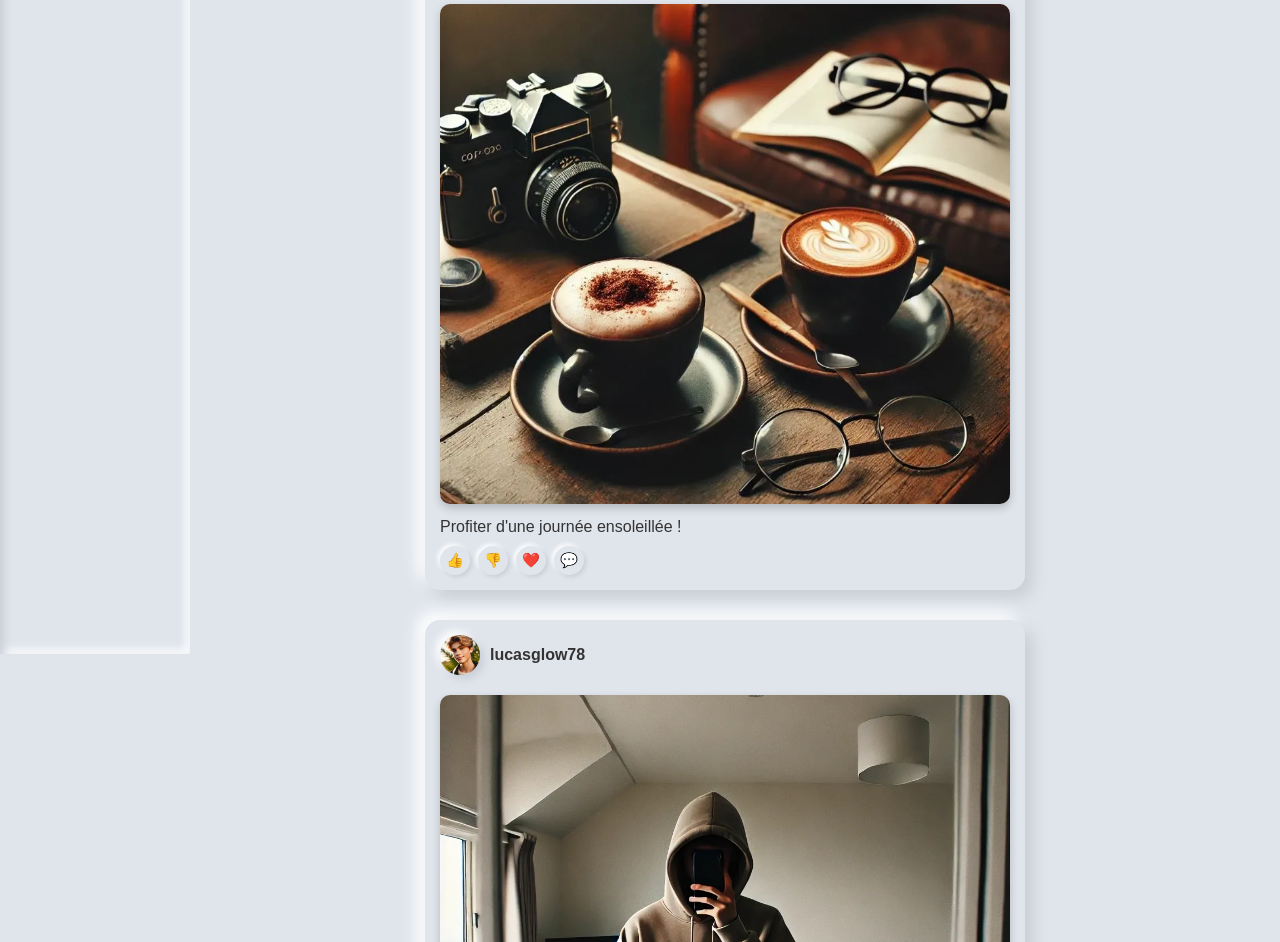
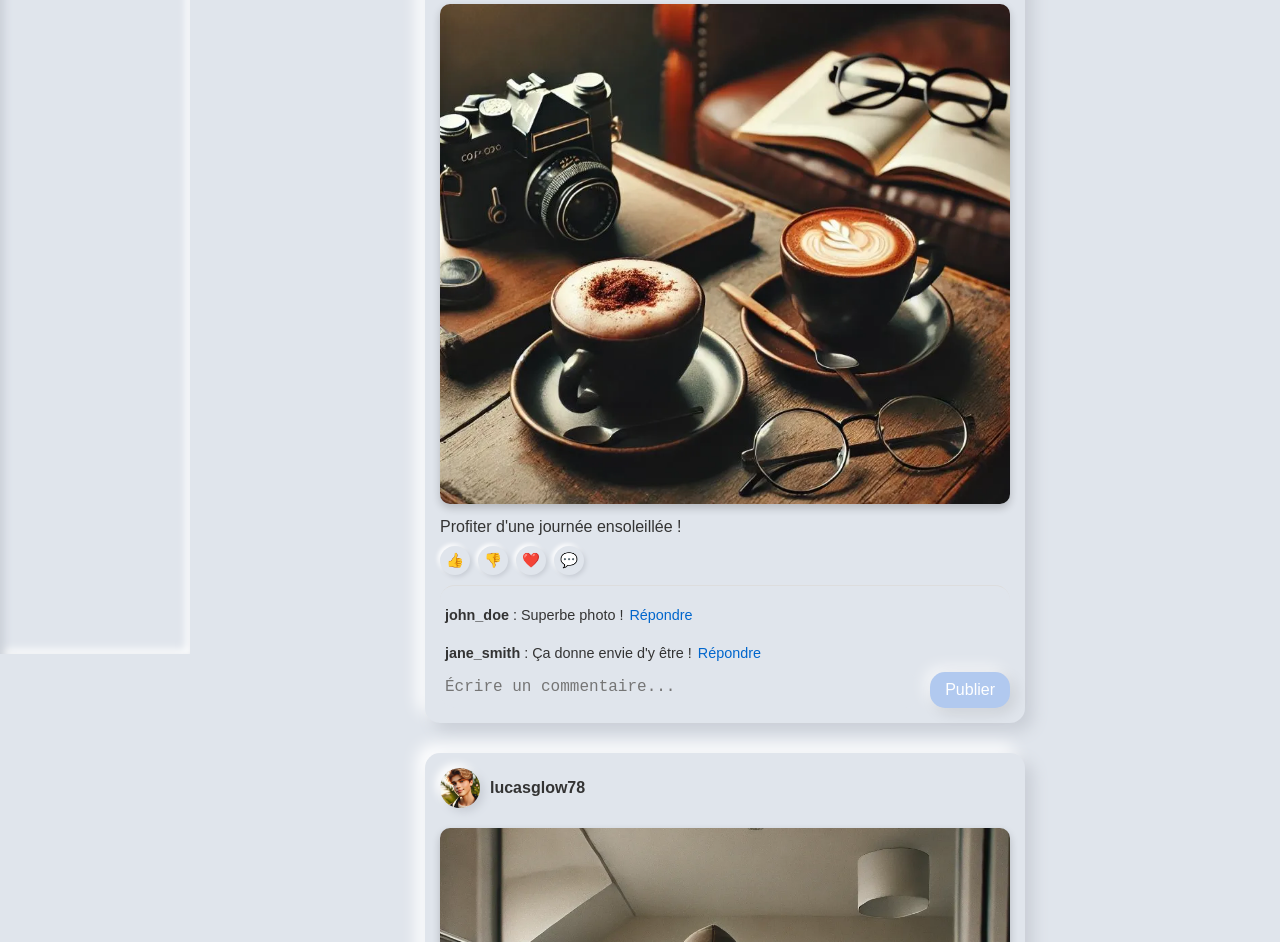
Before and after one commit to JKBestBoy/Epiks, a plain HTML site: page index.html in a window 1280 px wide. Shown: the part 186-1128 px from the top of the page. Drawn offline with Linux system fonts and the light colour scheme.

Commit message:
Ajout de la fonctionnalité de commentaires pour les posts et commentaires

```diff
--- a/data/posts.json
+++ b/data/posts.json
@@ -10,7 +10,16 @@
             "dislike": 2,
             "love": 15
         },
-        "comments": ["Superbe photo !", "Ça donne envie d'y être !"]
+        "comments": [
+            {
+                "username": "john_doe ",
+                "text": "Superbe photo !"
+            },
+            {
+                "username": "jane_smith ",
+                "text": "Ça donne envie d'y être !"
+            }
+        ]
     },
     {
         "id": 2,
@@ -23,7 +32,16 @@
             "dislike": 1,
             "love": 8
         },
-        "comments": ["Magnifique !", "Où est-ce que c'est ?"]
+        "comments": [
+            {
+                "username": "mark_twain ",
+                "text": "Magnifique !"
+            },
+            {
+                "username": "claire_b ",
+                "text": "Où est-ce que c'est ?"
+            }
+        ]
     },
     {
         "id": 3,
@@ -36,7 +54,16 @@
             "dislike": 0,
             "love": 20
         },
-        "comments": ["C'est tellement relaxant.", "Ça a l'air paisible."]
+        "comments": [
+            {
+                "username": "mike_rose ",
+                "text": "C'est tellement relaxant."
+            },
+            {
+                "username": "alice_lee ",
+                "text": "Ça a l'air paisible."
+            }
+        ]
     },
     {
         "id": 4,
@@ -49,7 +76,16 @@
             "dislike": 3,
             "love": 18
         },
-        "comments": ["J'adore cette ambiance !", "Le café a l'air délicieux."]
+        "comments": [
+            {
+                "username": "laura_k ",
+                "text": "J'adore cette ambiance !"
+            },
+            {
+                "username": "sarah_g ",
+                "text": "Le café a l'air délicieux."
+            }
+        ]
     },
     {
         "id": 5,
@@ -62,7 +98,16 @@
             "dislike": 0,
             "love": 11
         },
-        "comments": ["Quel livre lis-tu ?", "Rien de tel qu'une lecture au calme."]
+        "comments": [
+            {
+                "username": "julie_m ",
+                "text": "Quel livre lis-tu ?"
+            },
+            {
+                "username": "mark_t ",
+                "text": "Rien de tel qu'une lecture au calme."
+            }
+        ]
     },
     {
         "id": 6,
@@ -75,7 +120,16 @@
             "dislike": 2,
             "love": 25
         },
-        "comments": ["Quelle vue magnifique !", "Je rêve de faire ça."]
+        "comments": [
+            {
+                "username": "emma_w ",
+                "text": "Quelle vue magnifique !"
+            },
+            {
+                "username": "luis_r ",
+                "text": "Je rêve de faire ça."
+            }
+        ]
     },
     {
         "id": 7,
@@ -88,7 +142,16 @@
             "dislike": 1,
             "love": 19
         },
-        "comments": ["Le street art est toujours fascinant.", "Où est-ce que tu as pris cette photo ?"]
+        "comments": [
+            {
+                "username": "kyle_p ",
+                "text": "Le street art est toujours fascinant."
+            },
+            {
+                "username": "olivia_d ",
+                "text": "Où est-ce que tu as pris cette photo ?"
+            }
+        ]
     },
     {
         "id": 8,
@@ -101,7 +164,16 @@
             "dislike": 0,
             "love": 28
         },
-        "comments": ["Le ciel est magnifique !", "C'est tellement apaisant."]
+        "comments": [
+            {
+                "username": "james_k ",
+                "text": "Le ciel est magnifique !"
+            },
+            {
+                "username": "lucy_b ",
+                "text": "C'est tellement apaisant."
+            }
+        ]
     },
     {
         "id": 9,
@@ -114,7 +186,16 @@
             "dislike": 0,
             "love": 17
         },
-        "comments": ["Bonne chance !", "On est avec toi !"]
+        "comments": [
+            {
+                "username": "sophie_w ",
+                "text": "Bonne chance !"
+            },
+            {
+                "username": "mark_r ",
+                "text": "On est avec toi !"
+            }
+        ]
     },
     {
         "id": 10,
@@ -127,6 +208,15 @@
             "dislike": 1,
             "love": 22
         },
-        "comments": ["Ça a l'air incroyable !", "Tu profites bien !"]
+        "comments": [
+            {
+                "username": "maria_d ",
+                "text": "Ça a l'air incroyable !"
+            },
+            {
+                "username": "henry_t ",
+                "text": "Tu profites bien !"
+            }
+        ]
     }
 ]
--- a/scripts/feed.js
+++ b/scripts/feed.js
@@ -12,7 +12,6 @@ document.addEventListener("DOMContentLoaded", () => {
 });
 
 function createPostElement(post) {
-    // Création de l'élément principal du post
     const postDiv = document.createElement("div");
     postDiv.classList.add("post");
 
@@ -23,7 +22,7 @@ function createPostElement(post) {
     const profileImg = document.createElement("img");
     profileImg.src = post.profile_pic;
     profileImg.alt = "Profile pic";
-    profileImg.classList.add("profile-pic"); // Ajouter la classe de style pour l'image de profil
+    profileImg.classList.add("profile-pic");
 
     const username = document.createElement("span");
     username.classList.add("username");
@@ -33,12 +32,15 @@ function createPostElement(post) {
     postHeader.appendChild(username);
     postDiv.appendChild(postHeader);
 
-    // Image du post (affichée uniquement si elle existe)
+    // Image du post
     if (post.image) {
         const img = document.createElement("img");
         img.src = post.image;
         img.alt = "Post image";
-        img.classList.add("post-image"); // Appliquer la classe CSS pour l'image du post
+        img.classList.add("post-image");
+
+        img.addEventListener("click", () => openModal(img.src));
+
         postDiv.appendChild(img);
     }
 
@@ -52,39 +54,146 @@ function createPostElement(post) {
     const reactionsDiv = document.createElement("div");
     reactionsDiv.classList.add("reactions");
 
-    // Bouton Like
-    const likeButton = document.createElement("button");
-    likeButton.classList.add("reaction-button");
-    likeButton.innerHTML = "👍";
-    likeButton.addEventListener("click", () => handleReaction(post.id, "like"));
+    const likeButton = createReactionButton("👍", "like", post.id);
+    const dislikeButton = createReactionButton("👎", "dislike", post.id);
+    const loveButton = createReactionButton("❤️", "love", post.id);
+    const commentButton = createReactionButton("💬", "comment", post.id);
+
     reactionsDiv.appendChild(likeButton);
-
-    // Bouton Dislike
-    const dislikeButton = document.createElement("button");
-    dislikeButton.classList.add("reaction-button");
-    dislikeButton.innerHTML = "👎";
-    dislikeButton.addEventListener("click", () => handleReaction(post.id, "dislike"));
     reactionsDiv.appendChild(dislikeButton);
-
-    // Bouton Love
-    const loveButton = document.createElement("button");
-    loveButton.classList.add("reaction-button");
-    loveButton.innerHTML = "❤️";
-    loveButton.addEventListener("click", () => handleReaction(post.id, "love"));
     reactionsDiv.appendChild(loveButton);
-
-    // Bouton Commentaire
-    const commentButton = document.createElement("button");
-    commentButton.classList.add("reaction-button");
-    commentButton.innerHTML = "💬";
-    commentButton.addEventListener("click", () => handleReaction(post.id, "comment"));
     reactionsDiv.appendChild(commentButton);
 
     postDiv.appendChild(reactionsDiv);
+
+    // Section des commentaires
+    const commentsSection = document.createElement("div");
+    commentsSection.classList.add("comments");
+
+    post.comments.forEach(comment => {
+        const commentDiv = createCommentElement(comment);
+        commentsSection.appendChild(commentDiv);
+    });
+
+    // Container pour le champ de texte et le bouton "Publier"
+    const commentContainer = document.createElement("div");
+    commentContainer.classList.add("comment-container");
+
+    const commentInput = document.createElement("textarea");
+    commentInput.placeholder = "Écrire un commentaire...";
+    commentInput.classList.add("comment-input");
+
+    const commentSubmitButton = document.createElement("button");
+    commentSubmitButton.textContent = "Publier";
+    commentSubmitButton.classList.add("comment-submit-button");
+    commentSubmitButton.disabled = true;
+
+    commentInput.addEventListener("input", () => {
+        if (commentInput.value.trim().length > 0) {
+            commentSubmitButton.disabled = false;
+            commentSubmitButton.classList.add("active");
+        } else {
+            commentSubmitButton.disabled = true;
+            commentSubmitButton.classList.remove("active");
+        }
+    });
+
+    commentSubmitButton.addEventListener("click", () => addComment(post.id, commentInput.value, commentsSection));
+
+    commentContainer.appendChild(commentInput);
+    commentContainer.appendChild(commentSubmitButton);
+
+    postDiv.appendChild(commentsSection);
+    postDiv.appendChild(commentContainer);
+
     return postDiv;
 }
 
-function handleReaction(postId, reactionType) {
-    console.log(`Post ${postId} réagit avec : ${reactionType}`);
-    // Code pour gérer les réactions (comme incrémenter un compteur, etc.)
+function createReactionButton(icon, reactionType, postId) {
+    const button = document.createElement("button");
+    button.classList.add("reaction-button");
+    button.innerHTML = `<span class="icon">${icon}</span>`;
+    button.addEventListener("click", () => handleReaction(postId, reactionType, button));
+    return button;
 }
+
+function handleReaction(postId, reactionType, button) {
+    const icon = button.querySelector(".icon");
+    if (icon) {
+        icon.classList.add("heartbeat");
+        setTimeout(() => {
+            icon.classList.remove("heartbeat");
+        }, 400);
+    }
+}
+
+function addComment(postId, commentText, commentsSection) {
+    if (commentText) {
+        const newComment = {
+            username: "your_username",  // Remplacez par votre nom d'utilisateur
+            text: commentText,
+            replies: []  // Pas de sous-commentaires au début
+        };
+
+        const newCommentDiv = createCommentElement(newComment);
+        commentsSection.appendChild(newCommentDiv);
+    }
+}
+
+function createCommentElement(comment) {
+    const commentDiv = document.createElement("div");
+    commentDiv.classList.add("comment");
+
+    const commentUsername = document.createElement("span");
+    commentUsername.classList.add("comment-username");
+    commentUsername.textContent = comment.username;
+    commentDiv.appendChild(commentUsername);
+
+    const commentText = document.createElement("span");
+    commentText.textContent = `: ${comment.text}`;
+    commentDiv.appendChild(commentText);
+
+    // Ajouter un bouton pour répondre
+    const replyButton = document.createElement("button");
+    replyButton.classList.add("comment-reply-button");
+    replyButton.textContent = "Répondre";
+    replyButton.addEventListener("click", () => {
+        const commentInput = document.querySelector(".comment-input");
+        commentInput.value = `@${comment.username} `;
+        commentInput.focus();
+
+        // Ajout de la section pour les réponses si elle n'existe pas encore
+        let repliesSection = commentDiv.querySelector(".replies");
+        if (!repliesSection) {
+            repliesSection = document.createElement("div");
+            repliesSection.classList.add("replies");
+            commentDiv.appendChild(repliesSection);
+        }
+    });
+
+    commentDiv.appendChild(replyButton);
+
+    // Ajouter un conteneur pour les sous-commentaires (réponses)
+    const repliesSection = document.createElement("div");
+    repliesSection.classList.add("replies");
+    commentDiv.appendChild(repliesSection);
+
+    return commentDiv;
+}
+
+function openModal(imageSrc) {
+    const modal = document.createElement("div");
+    modal.classList.add("modal");
+
+    const modalImg = document.createElement("img");
+    modalImg.src = imageSrc;
+    modalImg.alt = "Full screen image";
+
+    modal.appendChild(modalImg);
+
+    modal.addEventListener("click", () => {
+        modal.remove();
+    });
+
+    document.body.appendChild(modal);
+}
--- a/styles/feed.css
+++ b/styles/feed.css
@@ -13,8 +13,8 @@ header {
     padding: 1rem;
     position: fixed;
     top: 0;
-    left: 190px; /* Décalage pour éviter la sidebar */
-    width: calc(100% - 220px); /* Réduit la largeur pour ne pas recouvrir la sidebar */
+    left: 190px;
+    width: calc(100% - 220px);
     box-shadow: 4px 4px 8px #c9ced6, -4px -4px 8px #ffffff;
     z-index: 1;
     display: flex;
@@ -33,15 +33,6 @@ header {
     color: #333;
 }
 
-/* Lien du profil dans le header */
-.profile-link {
-    position: absolute;
-    right: 1rem;
-    color: #333;
-    text-decoration: none;
-}
-
-
 /* Sidebar */
 .sidebar {
     width: 150px;
@@ -49,7 +40,7 @@ header {
     box-shadow: inset 4px 4px 8px #c9ced6, inset -4px -4px 8px #ffffff;
     display: flex;
     flex-direction: column;
-    align-items: center; /* Centre les éléments horizontalement */
+    align-items: center;
     position: fixed;
     top: 0;
     left: 0;
@@ -63,23 +54,23 @@ header {
     text-decoration: none;
     font-weight: bold;
     margin-bottom: 20px;
-    padding: 10px 20px; /* Ajouter un padding latéral pour mieux centrer */
+    padding: 10px 20px;
     text-align: center;
     border-radius: 10px;
     box-shadow: 4px 4px 8px #c9ced6, -4px -4px 8px #ffffff;
-    width: auto; /* Ajuster la largeur pour qu'elle prenne en compte le contenu */
+    width: auto;
     display: flex;
-    justify-content: center; /* Centre le texte dans le bouton */
+    justify-content: center;
 }
 
 /* Zone de feed */
 #feed {
     flex: 1;
     max-width: 600px;
-    margin: 100px auto 20px auto; /* Espace entre le header et le feed */
+    margin: 100px auto 20px auto;
     display: flex;
     flex-direction: column;
-    padding-left: 170px; /* Espace pour le menu latéral */
+    padding-left: 170px;
 }
 
 /* Style des posts */
@@ -113,13 +104,13 @@ header {
 
 /* Image du post */
 .post-image {
-    width: 100%;            /* Prend toute la largeur de l'élément parent */
-    max-width: 600px;       /* Limite la largeur maximale à 600px */
-    height: 500px;          /* Hauteur fixe de 500px pour garder l'uniformité */
-    object-fit: cover;      /* Centre l'image et coupe les bords si nécessaire */
-    border-radius: 10px;    /* Arrondit les coins */
-    margin: 10px 0;         /* Espace autour de l'image */
-    box-shadow: 0px 4px 8px rgba(0, 0, 0, 0.2); /* Ajoute une ombre douce */
+    width: 100%;
+    max-width: 600px;
+    height: 500px;
+    object-fit: cover;
+    border-radius: 10px;
+    margin: 10px 0;
+    box-shadow: 0px 4px 8px rgba(0, 0, 0, 0.2);
 }
 
 /* Footer du post avec les réactions */
@@ -129,6 +120,7 @@ header {
     margin-top: 10px;
 }
 
+/* Bouton de réaction */
 .reaction-button {
     background-color: #e0e5ec;
     border: none;
@@ -138,10 +130,35 @@ header {
     font-size: 0.9rem;
     cursor: pointer;
     margin-right: 8px;
+    display: flex;
+    justify-content: center;
+    align-items: center;
+    transition: transform 0.1s ease;
 }
 
-.reaction-button:active {
-    box-shadow: inset 2px 2px 4px #c9ced6, inset -2px -2px 4px #ffffff;
+/* Icône dans le bouton de réaction */
+.icon {
+    display: inline-block;
+}
+
+/* Animation du battement de cœur sur l'icône */
+.heartbeat {
+    animation: heartbeat 0.4s ease;
+}
+
+@keyframes heartbeat {
+    0% {
+        transform: scale(1);
+    }
+    30% {
+        transform: scale(1.3);
+    }
+    60% {
+        transform: scale(1);
+    }
+    100% {
+        transform: scale(1);
+    }
 }
 
 /* Affichage plein écran pour les images */
@@ -169,9 +186,128 @@ header {
     margin-top: 10px;
     padding-top: 10px;
     border-top: 1px solid #ddd;
+    border-radius: 15px;
 }
 
 .comment {
     font-size: 0.9rem;
     margin-bottom: 5px;
+    padding: 5px;
+    border-radius: 5px;
 }
+
+/* Container pour aligner le champ de texte et le bouton "Publier" sur la même ligne */
+.comment-container {
+    display: flex;
+    align-items: center;
+    border-radius: 15px;
+}
+
+.comment-username {
+    font-weight: bold;  /* Met en gras le nom d'utilisateur */
+    color: #333;
+    margin-bottom: 3px;
+}
+
+/* Style du champ de texte pour le commentaire */
+.comment-input {
+    width: 100%;
+    height: 25px;
+    padding: 5px;
+    border-radius: 15px;
+    border: none;
+    background: #e0e5ec;
+    font-size: 1rem;
+    color: #333;
+    resize: none;
+    overflow: hidden;
+    outline: none;
+}
+
+/* Effet de focus pour le champ de commentaire */
+.comment-input:focus {
+    box-shadow: 0px 0px 8px rgba(0, 123, 255, 0.6); /* Effet de focus avec un ombrage léger */
+}
+
+/* Bouton "Publier" dans la même ligne que l'input */
+.comment-submit-button {
+    height: 36px;
+    padding: 0 15px;
+    border-radius: 15px;
+    background-color: #B1C9EF;
+    color: white;
+    border: none;
+    font-size: 1rem;
+    margin-left: 10px;
+    box-shadow: 5px 5px 15px rgba(0, 0, 0, 0.1), -5px -5px 15px rgba(255, 255, 255, 0.7);
+    transition: background-color 0.3s ease;
+}
+
+/* Lorsque le bouton est activé */
+.comment-submit-button.active {
+    background-color: #395886; /* Couleur quand le bouton est activé */
+    cursor: pointer;  /* Le curseur change pour pointer */
+}
+
+.comment-submit-button:active {
+    box-shadow: inset 5px 5px 15px rgba(0, 0, 0, 0.1), inset -5px -5px 15px rgba(255, 255, 255, 0.7);
+}
+
+/* Styles généraux pour les réponses */
+.comment-reply-button {
+    color: #0066cc;
+    background: none;
+    border: none;
+    font-size: 0.9rem;
+    cursor: pointer;
+    margin-top: 5px;
+}
+
+/* Hover et active pour le bouton de réponse */
+.comment-reply-button:hover {
+    text-decoration: underline;
+}
+
+/* Style pour la zone de texte du commentaire */
+.comment-input {
+    width: 100%;
+    height: 25px;
+    padding: 5px;
+    border-radius: 15px;
+    border: none;
+    background: #e0e5ec;
+    font-size: 1rem;
+    color: #333;
+    resize: none;
+    overflow: hidden;
+    outline: none;
+}
+
+/* Focus pour la zone de texte */
+.comment-input:focus {
+    box-shadow: 0px 0px 8px rgba(0, 123, 255, 0.6);
+}
+
+/* Style du bouton "Publier" dans la même ligne que l'input */
+.comment-submit-button {
+    height: 36px;
+    padding: 0 15px;
+    border-radius: 15px;
+    background-color: #B1C9EF;
+    color: white;
+    border: none;
+    font-size: 1rem;
+    margin-left: 10px;
+    box-shadow: 5px 5px 15px rgba(0, 0, 0, 0.1), -5px -5px 15px rgba(255, 255, 255, 0.7);
+    transition: background-color 0.3s ease;
+}
+
+/* Lorsqu'il y a un commentaire dans l'input */
+.comment-submit-button.active {
+    background-color: #395886;
+    cursor: pointer;
+}
+
+.comment-submit-button:active {
+    box-shadow: inset 5px 5px 15px rgba(0, 0, 0, 0.1), inset -5px -5px 15px rgba(255, 255, 255, 0.7);
+}
```
